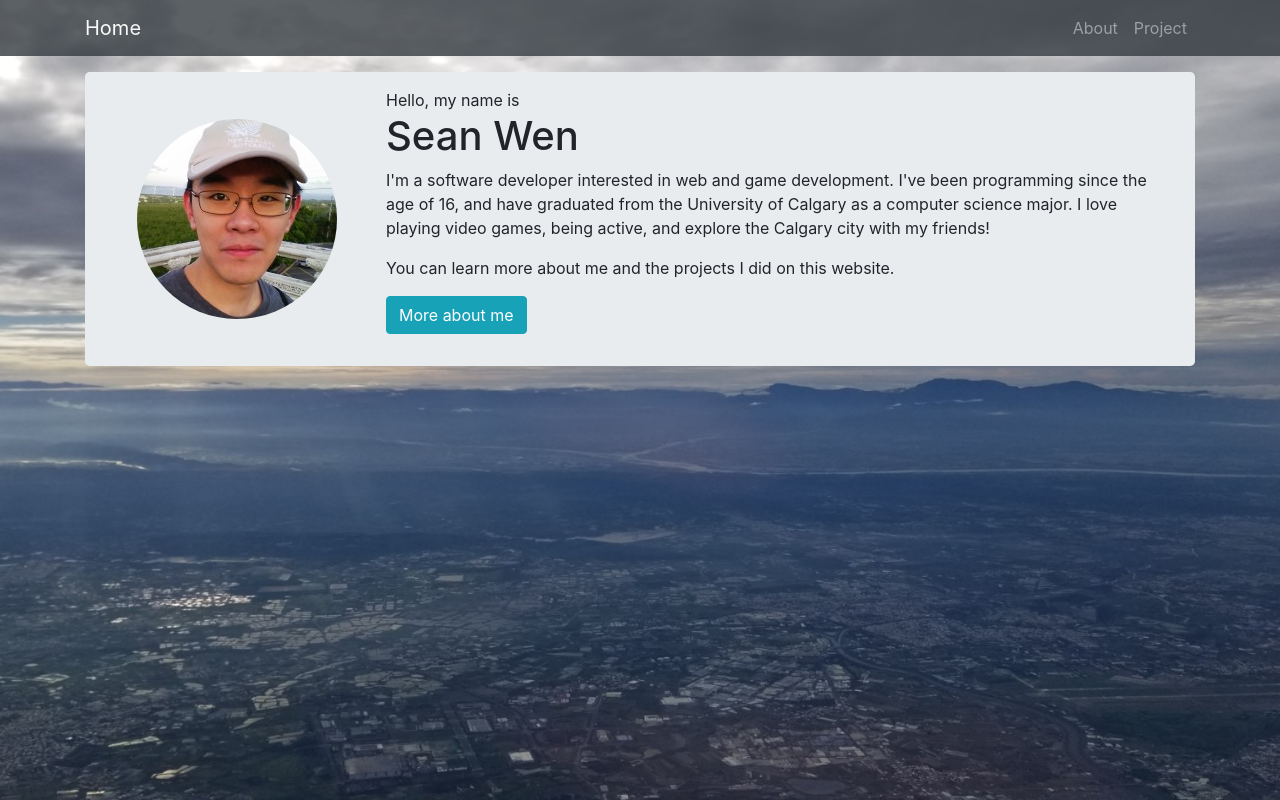
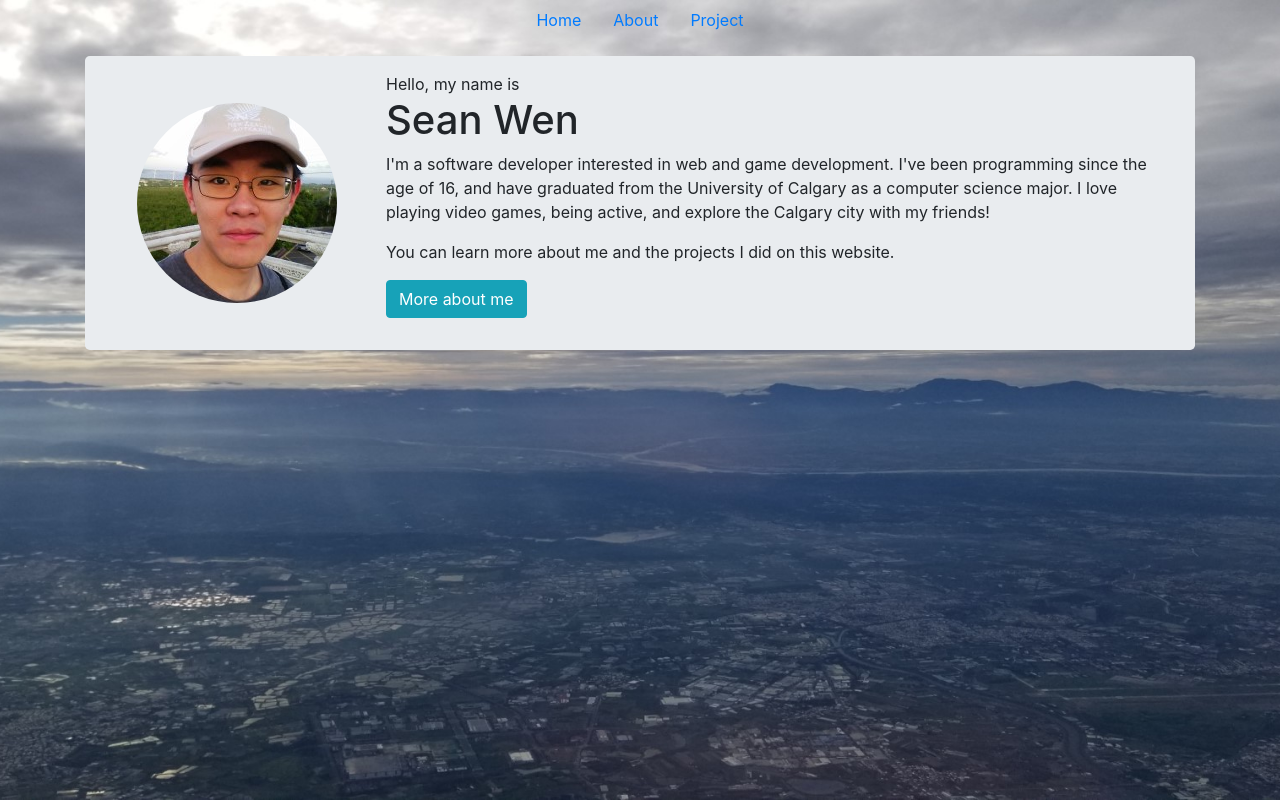
Before and after one commit to ShouShou92410/ShouShou92410.github.io, a React (Create React App) app: page / in a window 1280 px wide. Built offline with nearby package versions, Linux system fonts and the light colour scheme.

Commit message:
- Nav redesign

```diff
--- a/src/component/root/NavigationBar.js
+++ b/src/component/root/NavigationBar.js
@@ -1,32 +1,26 @@
-import React, { useState } from 'react';
+import React from 'react';
 import { Link } from 'react-router-dom';
-import Navbar from 'react-bootstrap/Navbar';
 import Nav from 'react-bootstrap/Nav';
-import Container from 'react-bootstrap/Container';
 
 function NavigationBar() {
-  const [show, setShow] = useState(false);
-  const handleToggleClick = () => setShow(!show);
-  const handleLinkClick = () => setShow(false);
   return (
-    <Navbar collapseOnSelect expand="lg" bg="dark" variant="dark" sticky="top" className="navigation" expanded={show}>
-      <Container>
-        <Navbar.Brand as={Link} to="/" onClick={handleLinkClick}>
+    <Nav className="justify-content-center">
+      <Nav.Item>
+        <Nav.Link as={Link} to="/">
           Home
-        </Navbar.Brand>
-        <Navbar.Toggle onClick={handleToggleClick} />
-        <Navbar.Collapse>
-          <Nav className="ml-auto">
-            <Nav.Link as={Link} to="/about" onClick={handleLinkClick}>
-              About
-            </Nav.Link>
-            <Nav.Link as={Link} to="/project" onClick={handleLinkClick}>
-              Project
-            </Nav.Link>
-          </Nav>
-        </Navbar.Collapse>
-      </Container>
-    </Navbar>
+        </Nav.Link>
+      </Nav.Item>
+      <Nav.Item>
+        <Nav.Link as={Link} to="/about">
+          About
+        </Nav.Link>
+      </Nav.Item>
+      <Nav.Item>
+        <Nav.Link as={Link} to="/project">
+          Project
+        </Nav.Link>
+      </Nav.Item>
+    </Nav>
   );
 }
 
```
